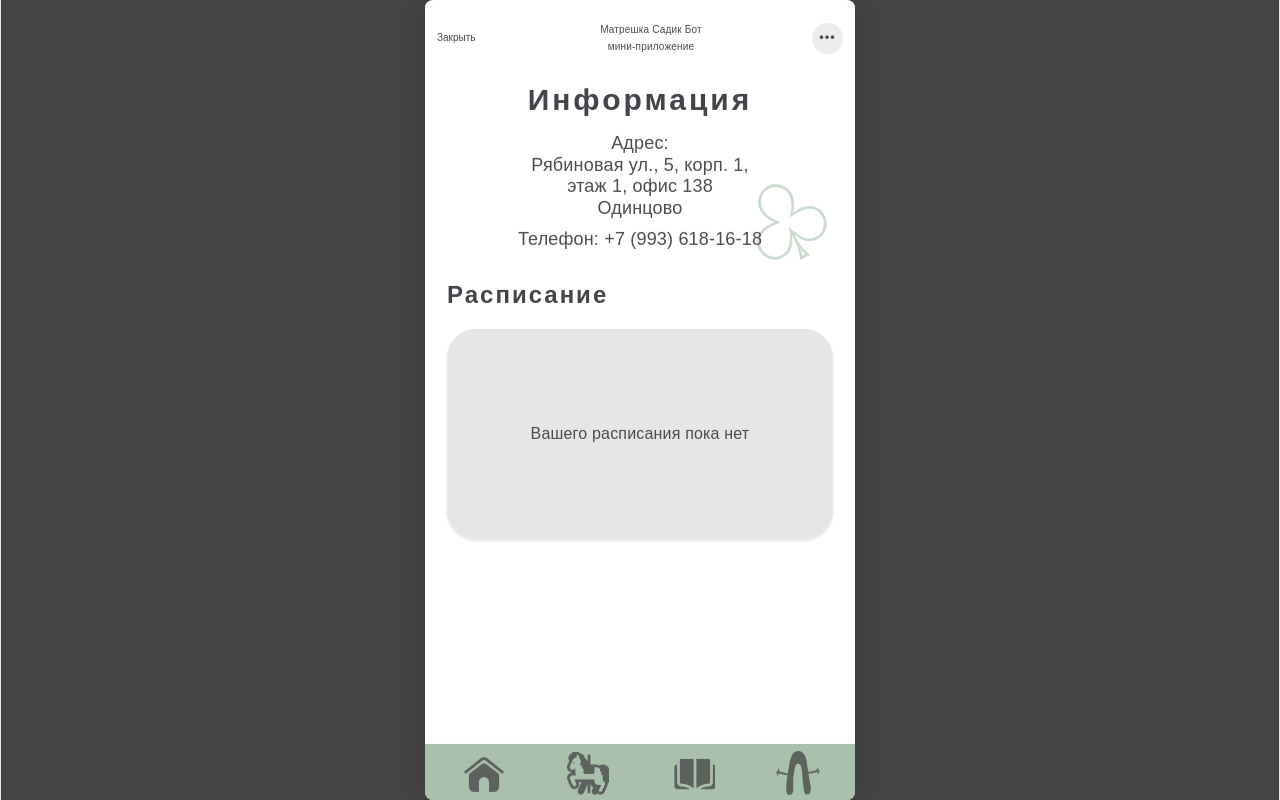
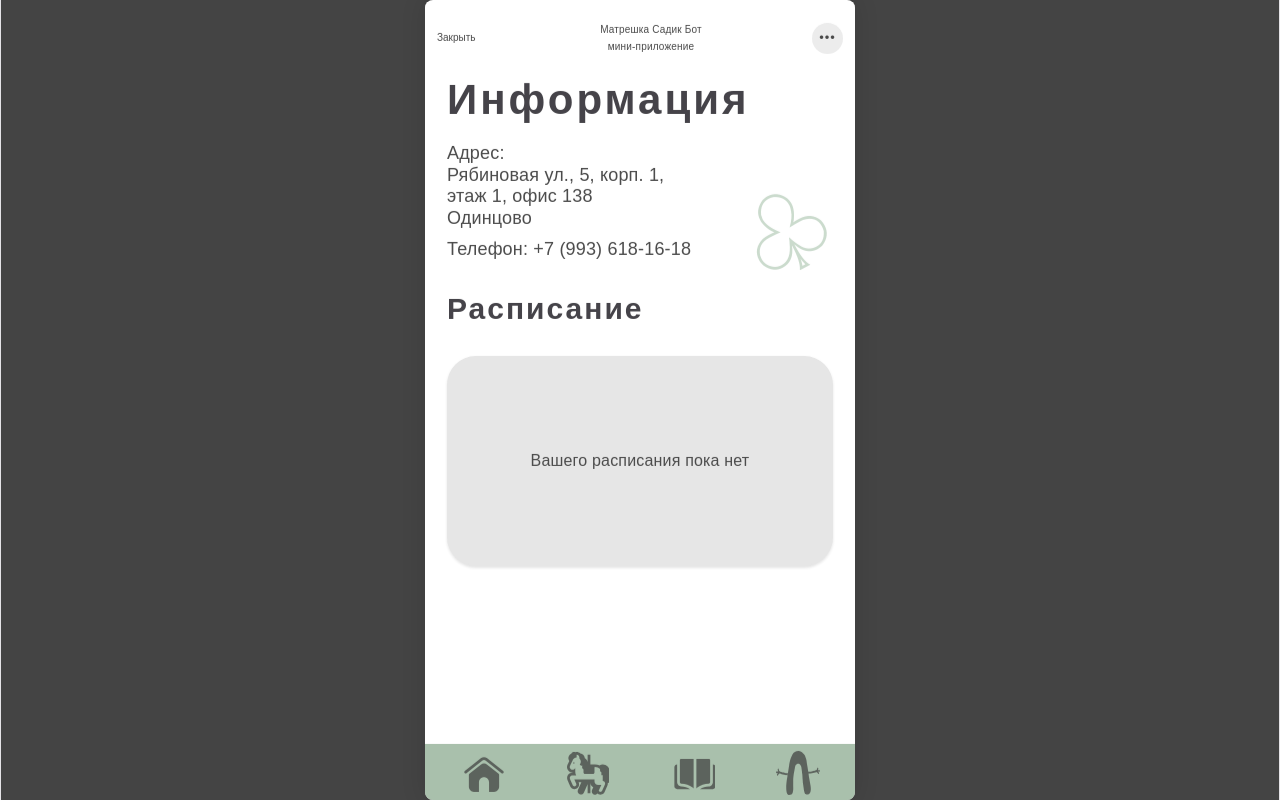
Before and after one commit to enya7/tg-mini-app, a React (Vite) app in the folder matreshka-miniapp/: page / in a window 1280 px wide. Built offline with nearby package versions, Linux system fonts and the light colour scheme; a web font is replaced by a local one.

Commit message:
Finished main page

```diff
--- a/matreshka-miniapp/src/App.css
+++ b/matreshka-miniapp/src/App.css
@@ -19,7 +19,7 @@
   font-family: "TT Rounds Neue Trl Cnd", sans-serif;
   color: #174046;
   background: #444444;
-  font-synthesis: none;
+  font-synthesis: weight;
   text-rendering: optimizeLegibility;
   -webkit-font-smoothing: antialiased;
 
@@ -306,17 +306,22 @@ button {
 
 .page-heading h1,
 .placeholder-content h1 {
+  display: flex;
   margin: 0 0 16px;
   font-size: clamp(27px, 7vw, 32px);
   font-weight: 800;
   letter-spacing: 3px;
+  justify-content: flex-start;
+  text-align: start;
 }
 
 .information-card {
   position: relative;
   z-index: 1;
-  font-size: 16px;
+  font-size: 23px;
   line-height: 1.2;
+  text-align: start;
+  font-size: clamp(27px, 7vw, 32px);
 }
 
 .information-card p {
@@ -475,10 +480,10 @@ button {
 .schedule-heading h2,
 .placeholder-content h1 {
   font-family: "TT Rounds Neue Trl Cmd", sans-serif;
-  font-size: 30px;
+  font-size: 42px;
   font-weight: 700;
   margin-top: 0px;  /* Отрицательное значение двигает текст ВВЕРХ */
-  margin-bottom: 20px;  /* Положительное значение двигает текст ВНИЗ */
+  margin-bottom: 30px;  /* Положительное значение двигает текст ВНИЗ */
 }
 
 /* Текст — текстовый шрифт */
@@ -502,7 +507,7 @@ button,
 
 /* Заголовок расписания */
 .schedule-heading h2 {
-  font-size: 24px;
+  font-size: 30px;
 }
 
 /* Подпись внутри блока расписания */
```
